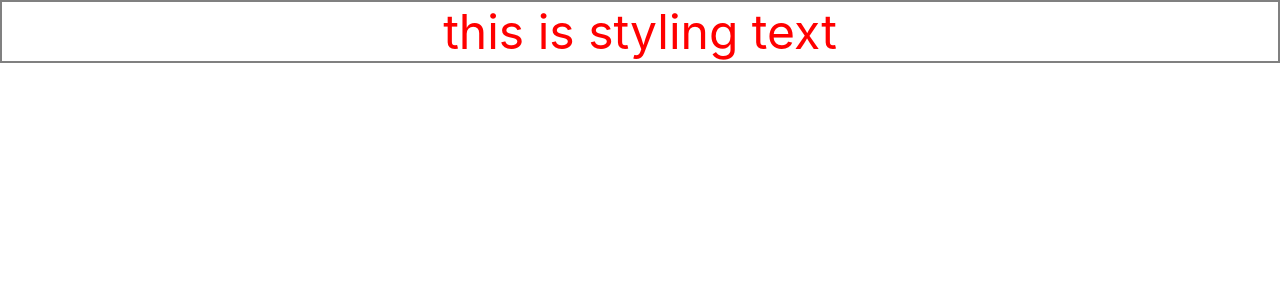
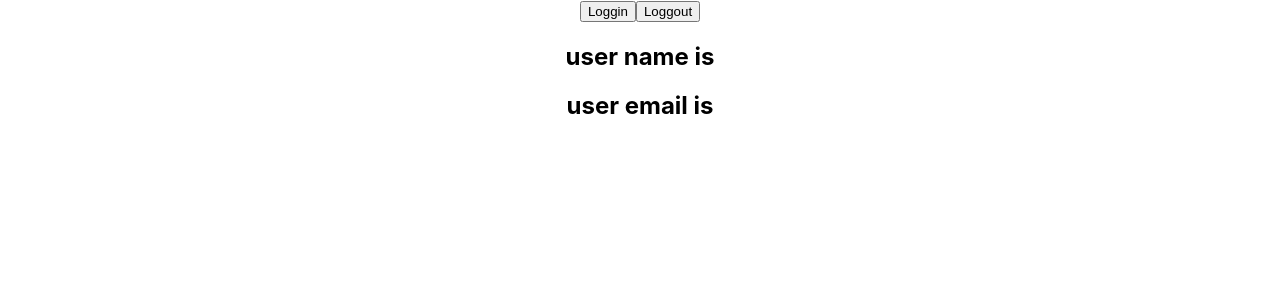
Before and after one commit to meekailkhan/React__Typescript, a React (Create React App) app in the folder react-typescript/: page / in a window 1280 px wide. Shown: the top 300 px of the page. Built offline with nearby package versions, Linux system fonts and the light colour scheme.

Commit message:
typescript hooks

```diff
--- a/react-typescript/src/App.tsx
+++ b/react-typescript/src/App.tsx
@@ -3,6 +3,8 @@ import './App.css';
 import Button from './components/Button';
 import Container from './components/Container';
 import Input from './components/Input';
+import LoggedIn from './components/state/LoggedIn';
+import LoggedInTwo from './components/state/LoggedInTwo';
 // import Heading from './components/Heading';
 // import Oscar from './components/Oscar';
 // import Status from './components/Status';
@@ -47,7 +49,9 @@ function App() {
      }}/> */}
 
      {/* <Input value='' handleChange={(event)=> console.log(event.nativeEvent.isTrusted.valueOf)}/> */}
-     <Container styles={{padding : '0rem' , fontSize : '3rem' ,color : 'red' , border : 'solid gray 2px'}}/>
+     {/* <Container styles={{padding : '0rem' , fontSize : '3rem' ,color : 'red' , border : 'solid gray 2px'}}/> */}
+     {/* <LoggedIn /> */}
+     <LoggedInTwo />
 
     </div>
   );
--- /dev/null
+++ b/react-typescript/src/components/state/LoggedIn.tsx
@@ -0,0 +1,22 @@
+import { useState } from "react"
+
+function LoggedIn() {
+    const [loggedIn,setLoggedIn] = useState(true)
+    function handleLogIn() {
+        setLoggedIn(true)
+    }
+
+    function handleLogOut(){
+        setLoggedIn(false)
+    }
+  return (
+    <div>
+      <button onClick={()=> handleLogIn()}>Loggin</button>
+      <button onClick={()=> handleLogOut()}>Loggout</button>
+
+      <div>{loggedIn ? 'user logged in' : 'user loggedout'}</div>
+    </div>
+  )
+}
+
+export default LoggedIn
--- /dev/null
+++ b/react-typescript/src/components/state/LoggedInTwo.tsx
@@ -0,0 +1,30 @@
+import {useState} from 'react'
+
+type AuthUser = {
+    name : string
+    email : string
+}
+
+function LoggedInTwo() {
+    const [user,setUser] = useState<AuthUser | null>(null)
+    function handleLogin(){
+        setUser({
+            name : 'meekail',
+            email : 'meekail@gmail.com'
+        })
+    }
+    function handleLogout(){
+        setUser(null)
+    }
+
+  return (
+    <div>
+      <button onClick={()=> handleLogin()}>Loggin</button>
+      <button onClick={()=> handleLogout()}>Loggout</button>
+      <h2>user name is {user?.name}</h2>
+      <h2>user email is {user?.email}</h2>
+    </div>
+  )
+}
+
+export default LoggedInTwo
```
